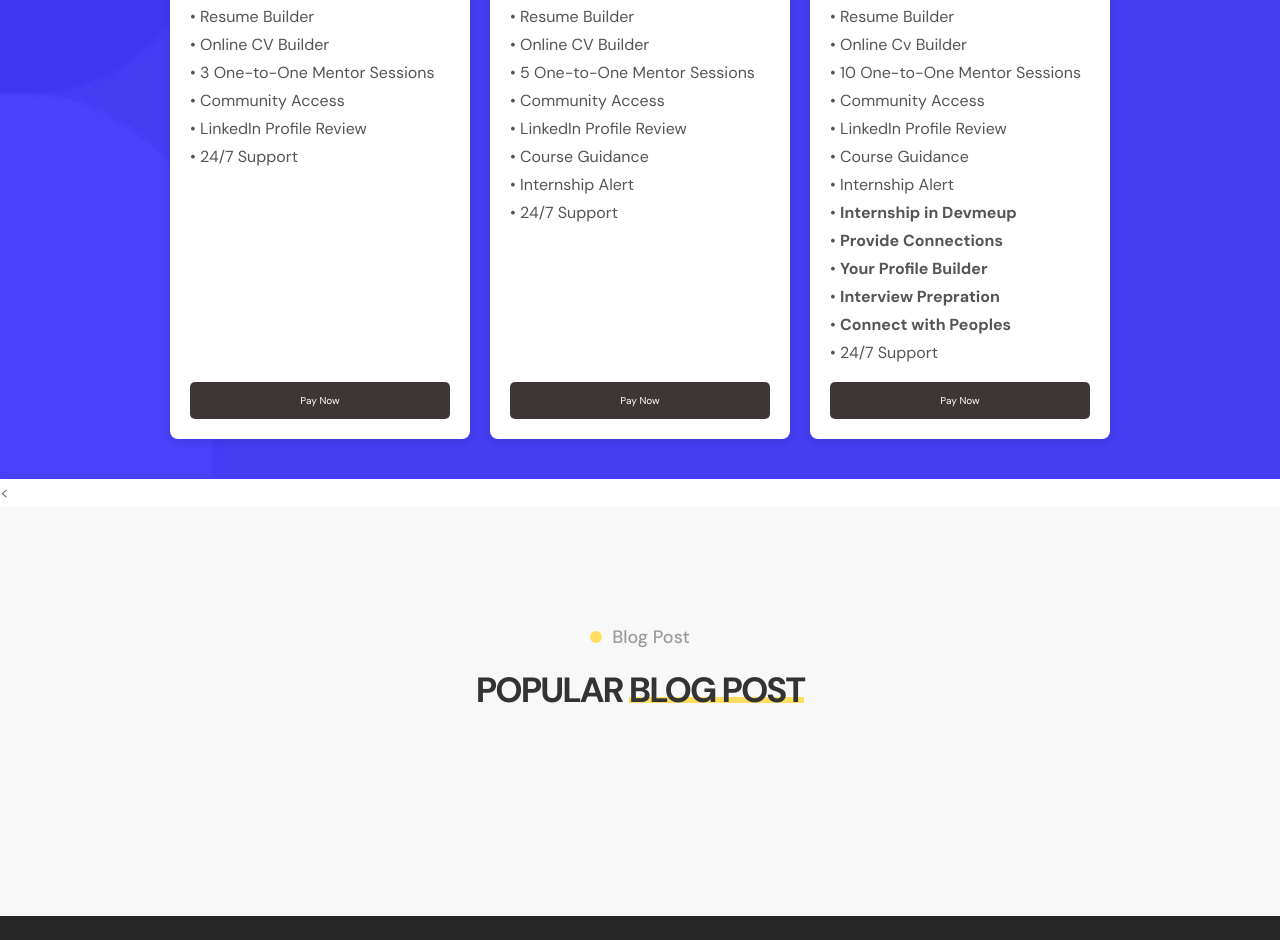
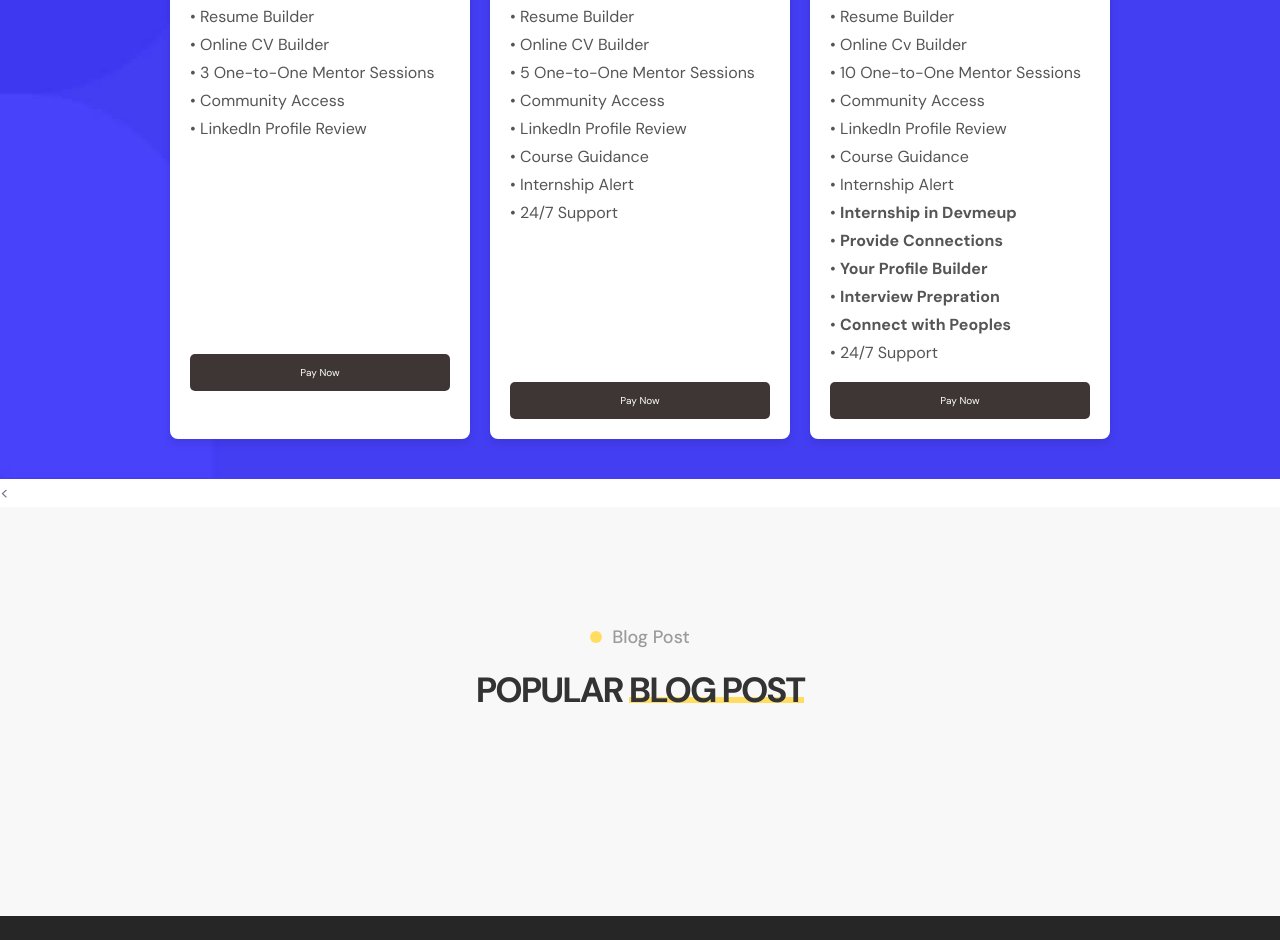
Before and after one commit to Aditya9985/Devmeup121, a plain HTML site: page index.html in a window 1280 px wide. Shown: the part 4132-5072 px from the top of the page. Drawn offline with nearby package versions, Linux system fonts and the light colour scheme; no server answers.

Commit message:
Update index.html

```diff
--- a/index.html
+++ b/index.html
@@ -511,7 +511,6 @@
       <li>&#x2022; 3 One-to-One Mentor Sessions</li>
       <li>&#x2022; Community Access</li>
       <li>&#x2022; LinkedIn Profile Review</li>
-      <li>&#x2022; 24/7 Support</li>
     </ul>
     <br><br><br><br><br><br><br>
     <!-- Button wrapped in a link to Razorpay -->
```
